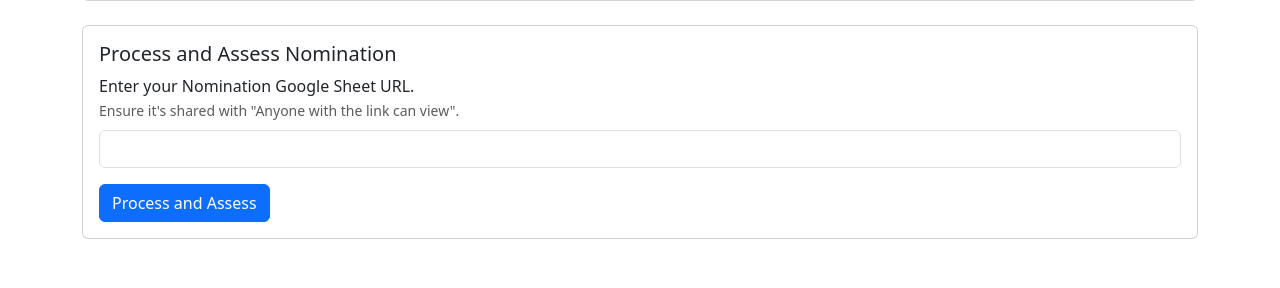
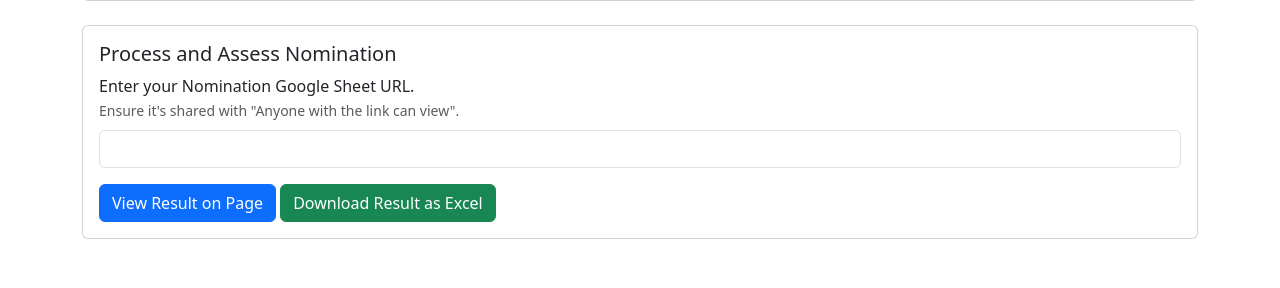
Before and after one commit to nathanielarugay-creator/Automated_Assessment, a Flask app: page / in a window 1280 px wide. Shown: the part 247-535 px from the top of the page. Run offline with Flask 3, Linux system fonts and the light colour scheme.

Commit message:
Update index.html

```diff
--- a/templates/index.html
+++ b/templates/index.html
@@ -32,7 +32,7 @@
         <div class="card mb-4">
             <div class="card-body">
                 <h5 class="card-title">Process and Assess Nomination</h5>
-                <form action="/assess" method="POST">
+                <form method="POST">
                     <div class="mb-3">
                         <label for="nomination_url" class="form-label">
                             Enter your Nomination Google Sheet URL. <br>
@@ -40,7 +40,8 @@
                         </label>
                         <input type="url" class="form-control" id="nomination_url" name="nomination_url" required>
                     </div>
-                    <button type="submit" class="btn btn-primary">Process and Assess</button>
+                    <button type="submit" formaction="/assess_and_display" class="btn btn-primary">View Result on Page</button>
+                    <button type="submit" formaction="/assess_and_download" class="btn btn-success">Download Result as Excel</button>
                 </form>
             </div>
         </div>
@@ -49,7 +50,6 @@
         <div class="card">
             <div class="card-body">
                 <h5 class="card-title">Assessment Results</h5>
-                <a href="/download_assessment" class="btn btn-success mb-3">Download Assessment Result</a>
                 <div class="table-responsive">
                     {{ results_table|safe }}
                 </div>
```
